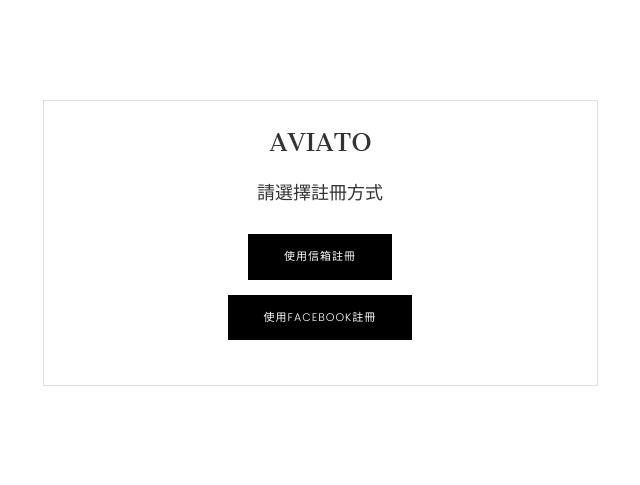
After one commit to CTingy/sttmountain, a Flask app: template sttapp/templates/auth/signup_choices.html in a window 1280 px wide. The commit adds this page. Shown: the top 485 px of the page, without its empty margins (320-960 px from the left). Run offline with Flask 2, Linux system fonts and the light colour scheme; the template is opened without the code that fills it, so the values that code supplies are empty; some libraries are stand-ins or nearby versions.

Commit message:
2 steps signup

```diff
--- a/sttapp/auth/forms.py
+++ b/sttapp/auth/forms.py
@@ -22,7 +22,6 @@ class SignupForm(FlaskForm):
             validators.Length(max=10, message="太長了呦，最多10個字")
         ]
     )
-
     password = PasswordField("*密碼(長度6至20)", validators=[
         validators.DataRequired(),
         validators.Length(min=6, max=20, message="長度6至20")])
--- a/sttapp/login.py
+++ b/sttapp/login.py
@@ -10,5 +10,5 @@ def init_login(app):
     login_manager.init_app(app)
     login_manager.login_view = "auth.login"
     login_manager.login_message = "請先登入才可使用邀請註冊功能"
-    login_manager.login_message_category = FlashCategory.warn
+    login_manager.login_message_category = FlashCategory.info
     return login_manager
--- a/sttapp/templates/auth/signup.html
+++ b/sttapp/templates/auth/signup.html
@@ -26,6 +26,11 @@
           <form class="text-left clearfix" action="" method="post">
             <h4 class="text-center">註冊新帳號</h4>
             <p class="text-center">*為必填</p>
+            <div class="form-group col-md-6 col-sm-6 col-xs-12">
+              <label for="email">email</label>
+              <br>
+              <input id="email" class="form-control" type="text" name="email" value="{{ email }}" readonly>
+            </div>
             {% include 'alerts.html' %}
             {{ form.hidden_tag() }}
             {{ form.csrf_token }}
--- /dev/null
+++ b/sttapp/templates/auth/signup_choices.html
@@ -0,0 +1,30 @@
+{% extends "base.html" %}
+
+{% block content %}
+<section class="signin-page account">
+  <div class="container">
+    <div class="row">
+      <div class="col-md-6 col-md-offset-3">
+        <div class="block text-center">
+          <a class="logo" href="/">
+            <img src={{ url_for("static", filename="images/logo.png") }} alt="">
+          </a>
+          <br><br>
+          <h4 class="text-center">請選擇註冊方式</h4>
+          <br>
+          <div class="product-content">
+            <div class="form-group">
+              <a href="{{ url }}">
+                <button class="btn btn-main text-center">使用信箱註冊</button>
+              </a>
+            </div>
+            <div class="form-group">
+              <a href="#">
+                <button class="btn btn-main">使用facebook註冊</button>
+              </a>
+            </div>
+          </div>
+        </div>
+      </div>
+</section>
+{% endblock %}
--- a/sttapp/templates/menu.html
+++ b/sttapp/templates/menu.html
@@ -163,6 +163,10 @@
             </ul>
           </li><!-- / Blog -->
 
+          {% if current_user.is_authenticated %}
+          <li class="dropdown ">
+            <a href="#">我要開隊</a>
+          </li>
           <!-- Blog -->
           <li class="dropdown dropdown-slide">
             <a href="#" class="dropdown-toggle" data-toggle="dropdown" data-hover="dropdown" data-delay="350"
@@ -177,7 +181,7 @@
               <li><a href="profile-details.html">歷屆山難</a></li>
             </ul>
           </li><!-- / Blog -->
-
+          {% endif %}
 
         </ul><!-- / .nav .navbar-nav -->
 
--- a/sttapp/users/enums.py
+++ b/sttapp/users/enums.py
@@ -19,9 +19,9 @@ class Group(Choice):
 
 
 class Level(Choice):
-     fresh = '新生'
-     junior = '隊員'
-     senior = '幹部'
+     newbie = '新生'
+     medium = '隊員'
+     cadre = '幹部'
 
 
 class Position(Choice):
```
Also changed, not shown: sttapp/auth/views.py (+38 -17 lines), sttapp/users/models.py (line endings or trailing spaces).
